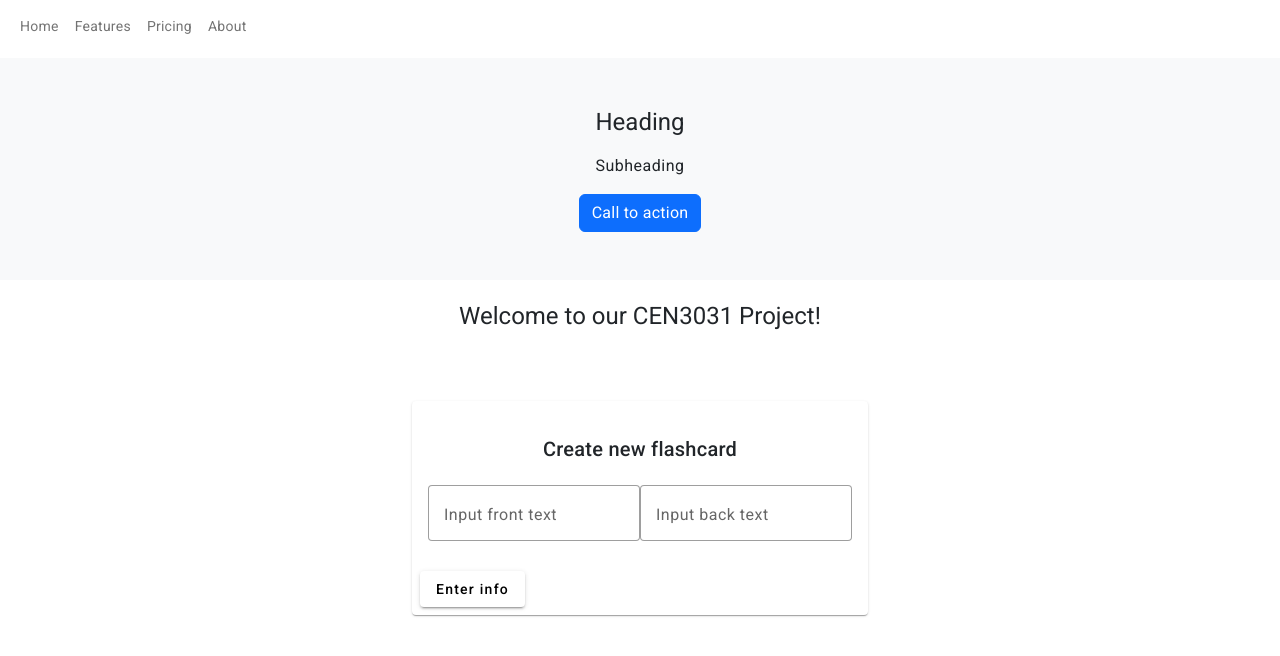
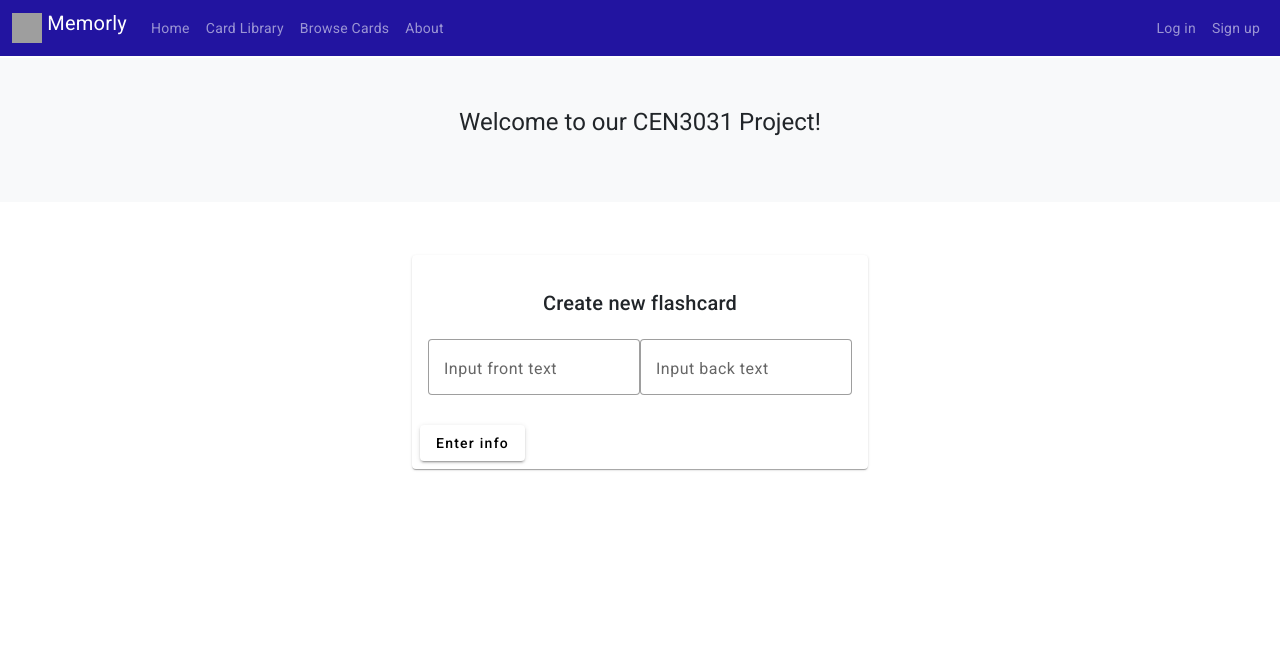
Before and after one commit to SweetBeatsA/memorly, an Angular app in the folder client/: page / in a window 1280 px wide. Shown: the top 656 px of the page. Built offline with nearby package versions, Linux system fonts and the light colour scheme; grey boxes are pictures that could not be loaded.

Commit message:
Updated header

```diff
--- a/client/src/app/app.component.html
+++ b/client/src/app/app.component.html
@@ -3,8 +3,12 @@
 
 <header>
   <!-- Navbar -->
-  <nav class="navbar navbar-expand-lg navbar-light bg-white fixed-top">
+  <nav class="navbar navbar-expand-lg navbar-dark fixed-top" style="background-color: #2214a0;">
     <div class="container-fluid">
+      <a class="navbar-brand" href="#">
+        <img src="/docs/4.3/assets/brand/bootstrap-solid.svg" width="30" height="30" class="d-inline-block align-top" alt="">
+        Memorly
+      </a>
       <button
         class="navbar-toggler"
         type="button"
@@ -22,35 +26,43 @@
             <a class="nav-link" aria-current="page" href="#">Home</a>
           </li>
           <li class="nav-item">
-            <a class="nav-link" href="#">Features</a>
+            <a class="nav-link" href="#">Card Library</a>
           </li>
           <li class="nav-item">
-            <a class="nav-link" href="#">Pricing</a>
+            <a class="nav-link" href="#">Browse Cards</a>
           </li>
           <li class="nav-item">
             <a class="nav-link" href="#">About</a>
           </li>
+
+
+        </ul>
+        <ul class="navbar-nav mb-auto mb-2 mb-lg-0">
+          <li class="nav-item">
+            <a class="nav-link" href="#">Log in</a>
+          </li>
+          <li class="nav-item">
+            <a class="nav-link" href="#">Sign up</a>
+          </li>
+
         </ul>
       </div>
     </div>
   </nav>
-  <!-- Navbar -->
 
-  <!-- Jumbotron -->
+
   <div class="p-5 text-center bg-light" style="margin-top: 58px;">
-    <h1 class="mb-3">Heading</h1>
-    <h4 class="mb-3">Subheading</h4>
-    <a class="btn btn-primary" href="" role="button">Call to action</a>
+    <h1 class="mb-3">Welcome to our CEN3031 Project!</h1>
+
   </div>
-  <!-- Jumbotron -->
 </header>
 
 
 <section>
-  <br>
+<!--  <br>
   <h1 style="text-align:center">Welcome to our CEN3031 Project!</h1>
 
-<!--  <h2 style="text-align:center">Please enter contents of flash card below:</h2> -->
+  <h2 style="text-align:center">Please enter contents of flash card below:</h2> -->
 
 <div class="main-div">
   <td style="text-align: center">
@@ -79,6 +91,7 @@
     </mat-card-actions>
   </mat-card>
 </div>
+
 
   <!--
   <div class="Enter">
```
